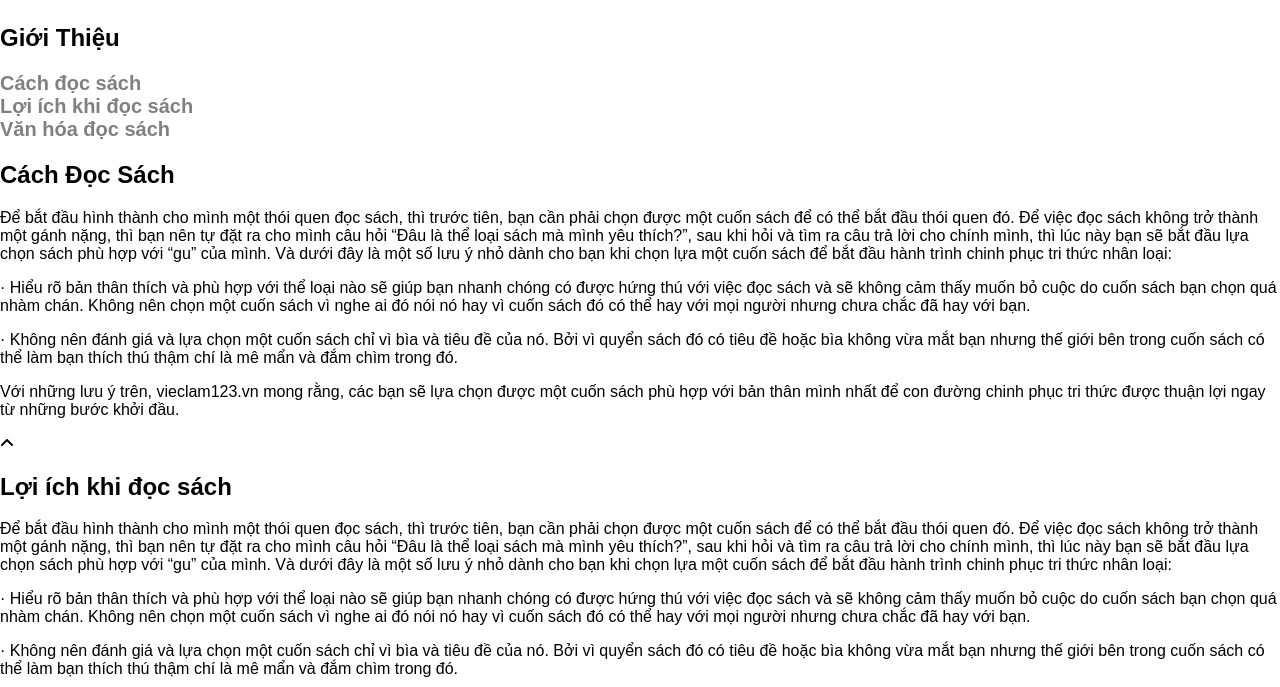
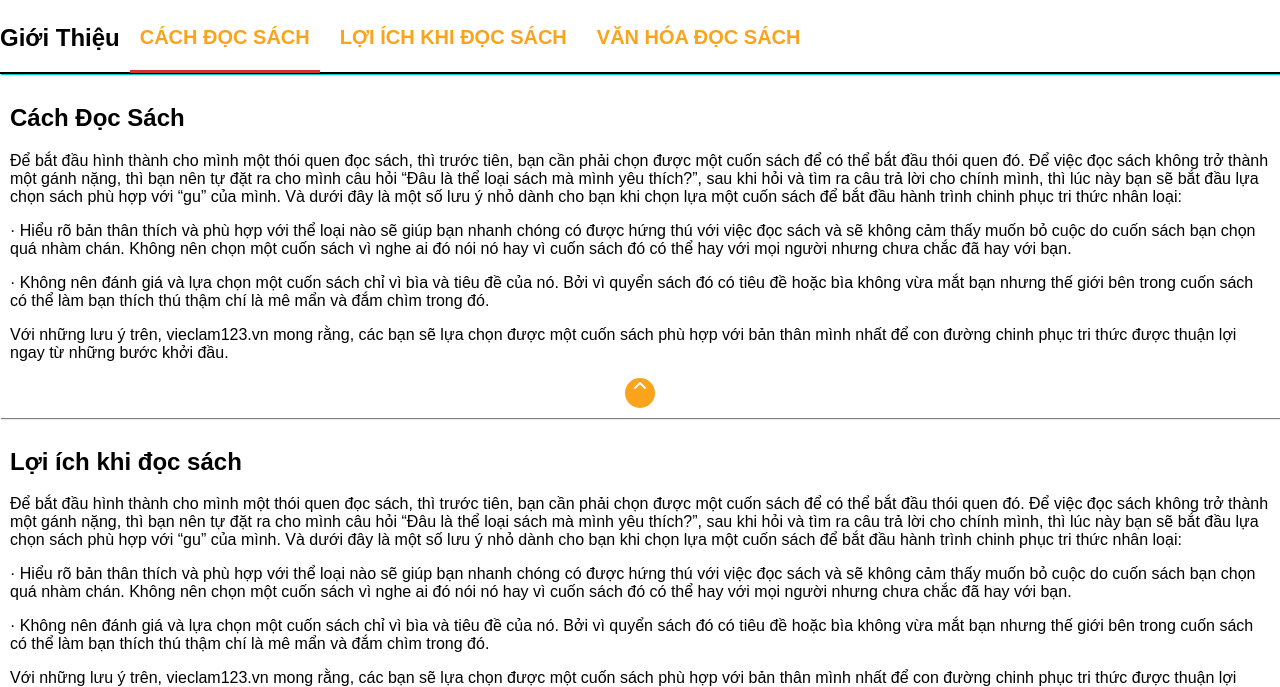
Before and after one commit to hoang3ber123/thuvien, a plain HTML site: page index.html in a window 1280 px wide. Shown: the part 106-793 px from the top of the page. Drawn offline with nearby package versions, Linux system fonts and the light colour scheme.

Commit message:
Update thuvien2.css

```diff
--- a/thuvien2.css
+++ b/thuvien2.css
@@ -184,7 +184,59 @@ button.subButton:hover{
     opacity: 0.7;
 }
 
-
+ul.introContent{
+    width: 100%;
+    display: flex;
+    padding: 0;
+    margin: 0;
+    border-bottom: 2px solid ;
+    box-shadow: 1px 1px 1px  #00cec9;
+}
+ul.introContent li {
+    margin-right: 10px;
+    position: relative;
+}
+ul.introContent li a{
+    color: #faa31b;
+    display: block;
+    width: 100%;
+    padding: 0;
+    text-transform: uppercase;
+    padding: 10px;
+}
+ul.introContent li a::after{
+    content: "";
+    display: block;
+    width: 100%;
+    position: absolute;
+    height: 3px;
+    background-color: transparent;
+    left: 0;
+    bottom: -14px;
+}
+ul.introContent li.active a::after{
+    background-color:#d63031 ;
+}
+ul.introContent li:hover a::after{
+    background-color:#d63031 ;
+}
+div.introItem{
+    padding: 10px;
+    box-shadow: 1px 1px 1px grey ;
+}
+div.close{
+    width: 30px;
+    height: 30px;
+    border-radius: 50%;
+    background-color: #faa31b;
+    color: white;
+    display: flex;
+    justify-content: center;
+    margin: 0px auto;
+}
+div.close{
+    cursor: pointer;
+}
 @keyframes doimauinput {
     from{
         border-color: grey;
```
